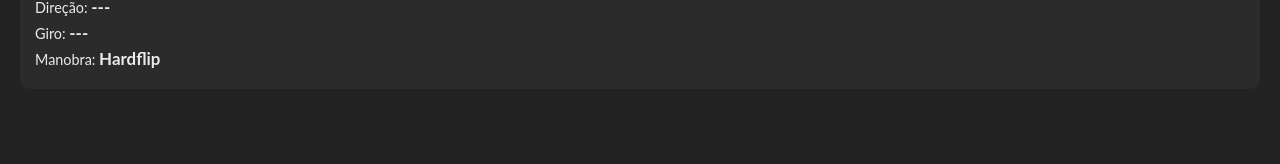
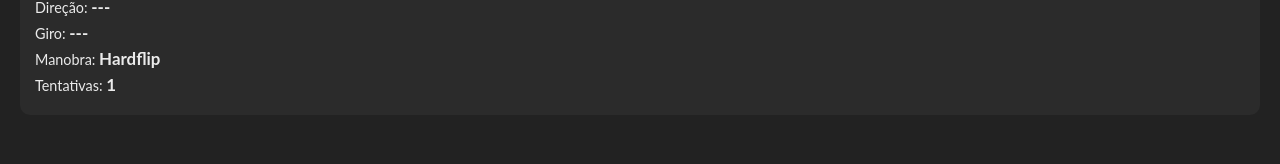
Before and after one commit to skti-dev/skate-dice, a Next.js app: page / in a window 1280 px wide. Both pictures are taken after a click on the button "Sortear Manobra!". Shown: the part 199-363 px from the top of the page. Built offline with nearby package versions, Linux system fonts and the light colour scheme.

Commit message:
Adding tries

```diff
--- a/assets/css/default.css
+++ b/assets/css/default.css
@@ -141,7 +141,7 @@ body > div {
 .history-container {
   margin-bottom: 15px;
   flex: 1;
-  max-height: 55%;
+  max-height: 50%;
 }
 
 .history-title {
--- a/components/Dice/Dice.jsx
+++ b/components/Dice/Dice.jsx
@@ -57,6 +57,7 @@ const Dice = () => {
   const [selectedDirection, setSelectedDirection] = useState("")
   const [selectedSpin, setSelectedSpin] = useState("")
   const [selectedTrick, setSelectedTrick] = useState("")
+  const [tries, setTries] = useState(0)
 
   const [hasError, setHasError] = useState(false)
 
@@ -87,8 +88,9 @@ const Dice = () => {
       setSelectedDirection(!hasDirections ? "---" : randomDirection ? randomDirection : yourChoiceText)
       setSelectedSpin(!spinnable ? "---" : randomSpin ? randomSpin : yourChoiceText)
       setSelectedTrick(name ? name : yourChoiceText)
+      setTries(Math.floor(Math.random() * 5) + 1)
 
-      if(hasHistory) history.push({ selectedStance, selectedDirection, selectedSpin, selectedTrick })
+      if(hasHistory) history.push({ selectedStance, selectedDirection, selectedSpin, selectedTrick, tries })
       if(!hasHistory) setHasHistory(true)
 
       if(hasError) setHasError(false)
@@ -116,6 +118,7 @@ const Dice = () => {
               <li>Direção: <span>{selectedDirection}</span> </li>
               <li>Giro: <span>{selectedSpin}</span> </li>
               <li>Manobra: <span>{selectedTrick}</span> </li>
+              <li>Tentativas: <span>{tries}</span> </li>
             </ul>
             {
               history.length > 0 && (
@@ -141,7 +144,7 @@ const Dice = () => {
                         <div className="history-content">
                           <ul>
                             {
-                              history.map(({ selectedStance, selectedDirection, selectedSpin, selectedTrick }, index) => {
+                              history.map(({ selectedStance, selectedDirection, selectedSpin, selectedTrick, tries }, index) => {
                                 return (
                                   <li key={index}>
                                     {index + 1} -
@@ -153,6 +156,8 @@ const Dice = () => {
                                     <span>{selectedSpin}</span>
                                     Manobra:
                                     <span>{selectedTrick}</span>
+                                    Tentativas:
+                                    <span>{tries}</span>
                                   </li>
                                 )
                               })
```
